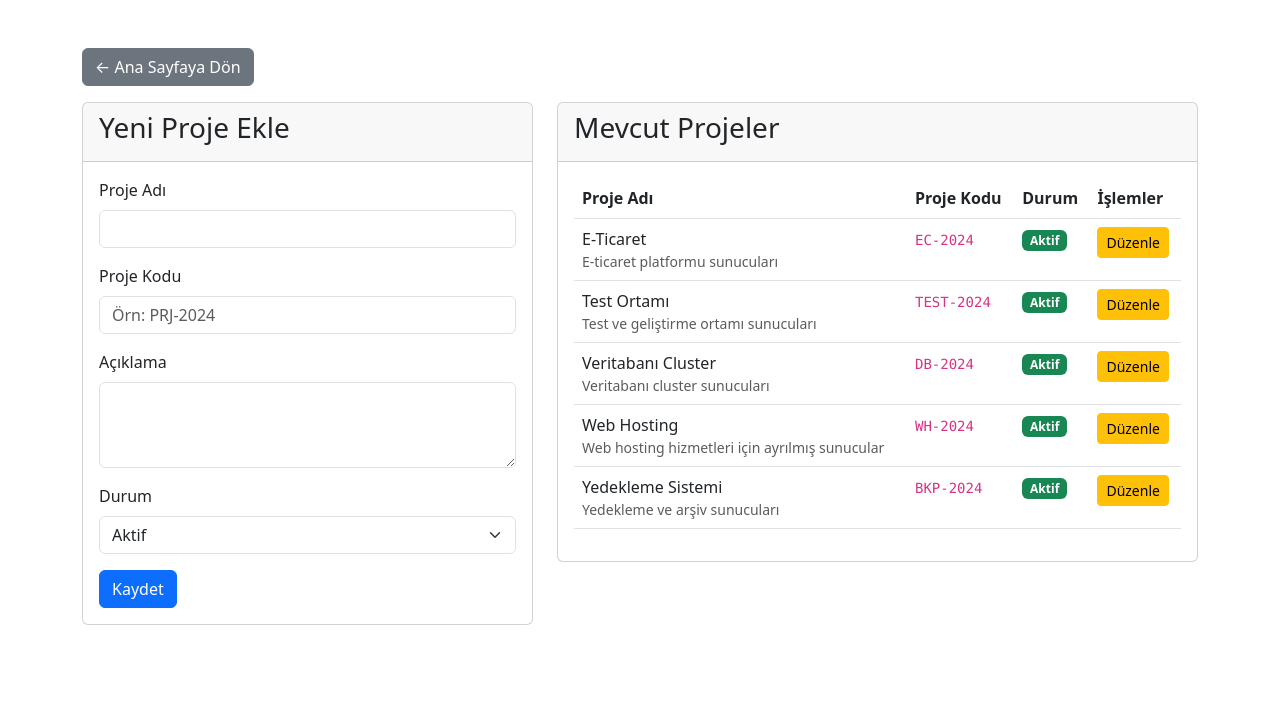
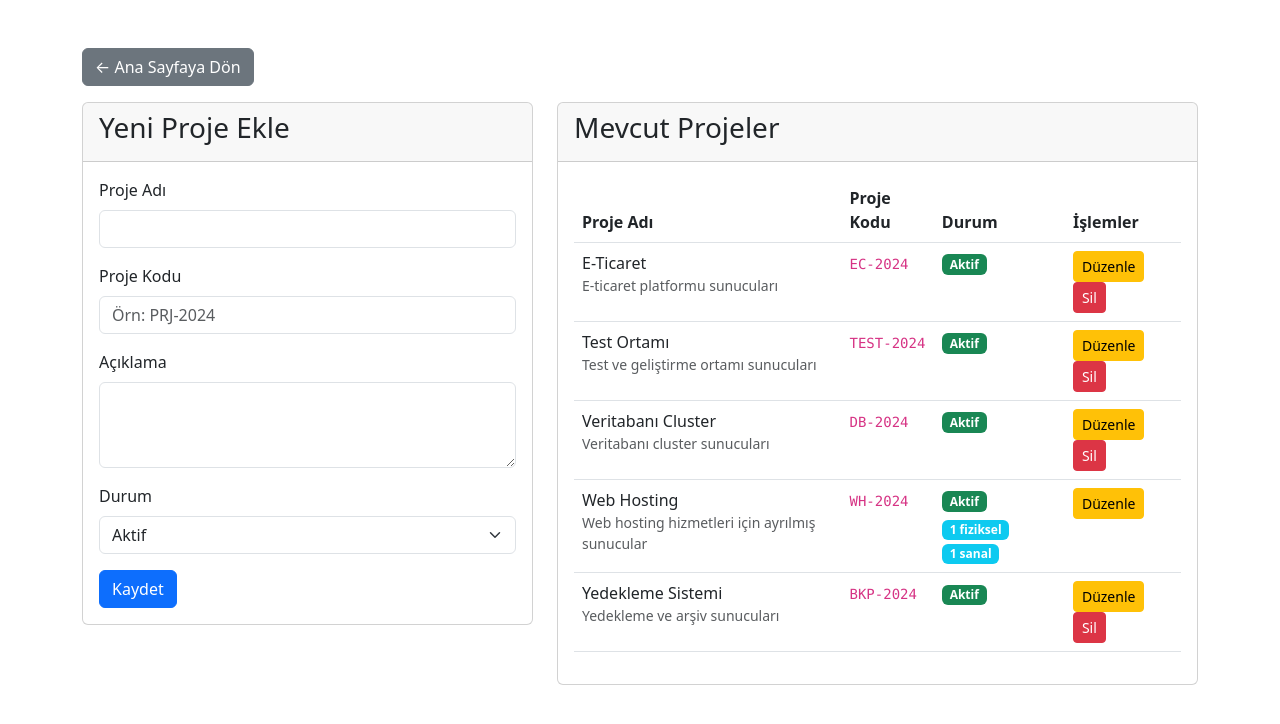
Before and after one commit to hermesthecat/sistem_takip, a PHP site: page /proje_ekle.php in a window 1280 px wide. Shown: the top 724 px of the page. Run offline with PHP 8.4, Linux system fonts and the light colour scheme; data comes from the database, SQL or seed files in the repository; tables that the repository leaves empty hold one stand-in row (values such as "Sample post").

Commit message:
Proje listesinde sunucu sayısını göster ve proje silme özelliği ekle

```diff
--- a/proje_ekle.php
+++ b/proje_ekle.php
@@ -75,7 +75,11 @@ if ($_SERVER['REQUEST_METHOD'] == 'POST') {
 }
 
 // Mevcut projeleri listele
-$sql_projeler = "SELECT * FROM projeler ORDER BY proje_adi";
+$sql_projeler = "SELECT p.*,
+                (SELECT COUNT(*) FROM fiziksel_sunucular WHERE proje_id = p.id) as fiziksel_sayi,
+                (SELECT COUNT(*) FROM sanal_sunucular WHERE proje_id = p.id) as sanal_sayi
+                FROM projeler p
+                ORDER BY p.proje_adi";
 $result_projeler = mysqli_query($conn, $sql_projeler);
 ?>
 
@@ -184,9 +188,24 @@ $result_projeler = mysqli_query($conn, $sql_projeler);
                                                     echo $row['durum'] == 'Aktif' ? 'success' :
                                                         ($row['durum'] == 'Pasif' ? 'warning' : 'secondary');
                                                 ?>"><?php echo $row['durum']; ?></span>
+                                                <?php if ($row['fiziksel_sayi'] > 0 || $row['sanal_sayi'] > 0): ?>
+                                                    <div class="mt-1">
+                                                        <?php if ($row['fiziksel_sayi'] > 0): ?>
+                                                            <span class="badge bg-info"><?php echo $row['fiziksel_sayi']; ?> fiziksel</span>
+                                                        <?php endif; ?>
+                                                        <?php if ($row['sanal_sayi'] > 0): ?>
+                                                            <span class="badge bg-info"><?php echo $row['sanal_sayi']; ?> sanal</span>
+                                                        <?php endif; ?>
+                                                    </div>
+                                                <?php endif; ?>
                                             </td>
                                             <td>
                                                 <a href="?id=<?php echo $row['id']; ?>" class="btn btn-sm btn-warning">Düzenle</a>
+                                                <?php if ($row['fiziksel_sayi'] == 0 && $row['sanal_sayi'] == 0): ?>
+                                                    <a href="proje_sil.php?id=<?php echo $row['id']; ?>"
+                                                       class="btn btn-sm btn-danger"
+                                                       onclick="return confirm('Bu projeyi silmek istediğinize emin misiniz?')">Sil</a>
+                                                <?php endif; ?>
                                             </td>
                                         </tr>
                                     <?php endwhile; ?>
```
Also changed, not shown: proje_sil.php (added, +44 -0 lines).
